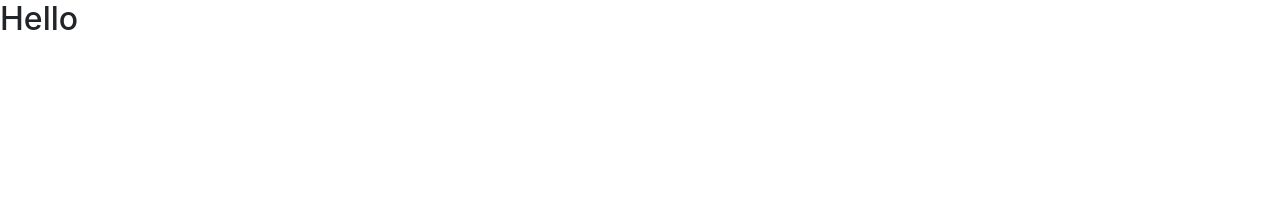
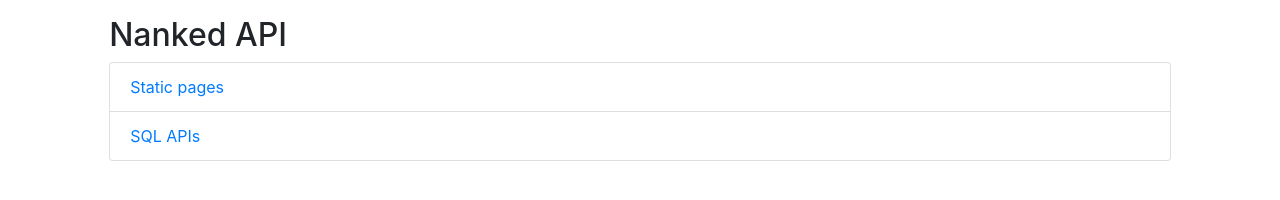
Before and after one commit to raynardj/nodejs-learn, a website: page app/templates/index.html in a window 1280 px wide. Drawn offline with nearby package versions, Linux system fonts and the light colour scheme; files that its build step writes are made by us from their sources.

Commit message:
templating experiment

```diff
--- a/app/templates/base.html
+++ b/app/templates/base.html
@@ -1,21 +1,40 @@
-
 {%block header%}
 <!DOCTYPE html>
+
 <head>
     {%block head_css%}
-    <link rel="stylesheet" href="https://maxcdn.bootstrapcdn.com/bootstrap/4.0.0/css/bootstrap.min.css" integrity="sha384-Gn5384xqQ1aoWXA+058RXPxPg6fy4IWvTNh0E263XmFcJlSAwiGgFAW/dAiS6JXm" crossorigin="anonymous">
+    <link rel="stylesheet" href="https://maxcdn.bootstrapcdn.com/bootstrap/4.0.0/css/bootstrap.min.css"
+        integrity="sha384-Gn5384xqQ1aoWXA+058RXPxPg6fy4IWvTNh0E263XmFcJlSAwiGgFAW/dAiS6JXm" crossorigin="anonymous">
     {%endblock%}
     {%block head_js%}
-    <script src="https://code.jquery.com/jquery-3.2.1.slim.min.js" integrity="sha384-KJ3o2DKtIkvYIK3UENzmM7KCkRr/rE9/Qpg6aAZGJwFDMVNA/GpGFF93hXpG5KkN" crossorigin="anonymous"></script>
-    <script src="https://cdnjs.cloudflare.com/ajax/libs/popper.js/1.12.9/umd/popper.min.js" integrity="sha384-ApNbgh9B+Y1QKtv3Rn7W3mgPxhU9K/ScQsAP7hUibX39j7fakFPskvXusvfa0b4Q" crossorigin="anonymous"></script>
-    <script src="https://maxcdn.bootstrapcdn.com/bootstrap/4.0.0/js/bootstrap.min.js" integrity="sha384-JZR6Spejh4U02d8jOt6vLEHfe/JQGiRRSQQxSfFWpi1MquVdAyjUar5+76PVCmYl" crossorigin="anonymous"></script>
+    <script src="https://code.jquery.com/jquery-3.2.1.slim.min.js"
+        integrity="sha384-KJ3o2DKtIkvYIK3UENzmM7KCkRr/rE9/Qpg6aAZGJwFDMVNA/GpGFF93hXpG5KkN"
+        crossorigin="anonymous"></script>
+    <script src="https://cdnjs.cloudflare.com/ajax/libs/popper.js/1.12.9/umd/popper.min.js"
+        integrity="sha384-ApNbgh9B+Y1QKtv3Rn7W3mgPxhU9K/ScQsAP7hUibX39j7fakFPskvXusvfa0b4Q"
+        crossorigin="anonymous"></script>
+    <script src="https://maxcdn.bootstrapcdn.com/bootstrap/4.0.0/js/bootstrap.min.js"
+        integrity="sha384-JZR6Spejh4U02d8jOt6vLEHfe/JQGiRRSQQxSfFWpi1MquVdAyjUar5+76PVCmYl"
+        crossorigin="anonymous"></script>
     {%endblock%}
 </head>
 {%endblock%}
 
-    {%block body%}
-    <body>
-    {%block content%}
-    {%endblock%}
-    </body>
-    {%endblock%}
+{%block body%}
+
+<body >
+    <div class="row">
+        {%block navbar%}
+
+        {%endblock%}
+    </div>
+    <div class="row">
+        <div class="col-sm-1"></div>
+        <div class="mt-3 col-sm-10">
+            {%block content%}
+            {%endblock%}
+        </div>
+        <div class="col-sm-1"></div>
+    </div>
+</body>
+{%endblock%}
--- a/app/templates/index.html
+++ b/app/templates/index.html
@@ -1,5 +1,13 @@
 {% extends "base.html" %}
 
 {%block content%}
-<h2>Hello</h2>
+<h2 class = 'mb-2'>Nanked API</h2>
+<ul class="list-group">
+    <li class="list-group-item">
+        <a href="">Static pages</a>
+    </li>
+    <li class="list-group-item">
+        <a href="">SQL APIs</a>
+    </li>
+</ul>
 {%endblock%}
```
